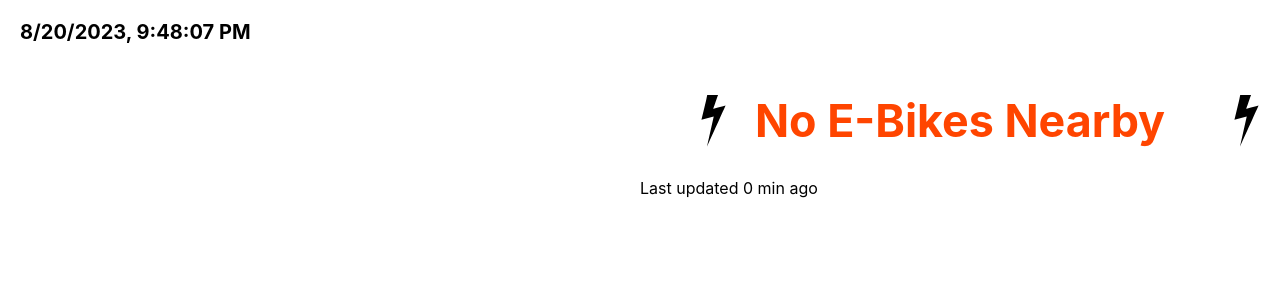
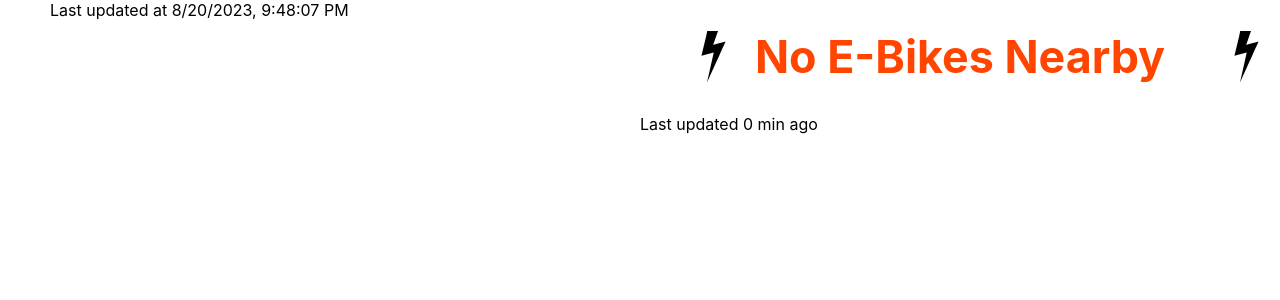
Before and after one commit to mahi29/upcoming_transit, a React (Create React App) app: page / in a window 1280 px wide. Shown: the top 300 px of the page. Built offline with nearby package versions, Linux system fonts and the light colour scheme.

Commit message:
Refactor

```diff
--- a/src/App.css
+++ b/src/App.css
@@ -14,7 +14,7 @@
   grid-template-columns: 50% 50%;
   grid-template-rows: auto;
   grid-template-areas:
-    "subwayPane busPane"
+    "subwayPane ebikePane"
     "subwayPane ebikePane";
 }
 
@@ -22,10 +22,6 @@
   grid-area: subwayPane;
 }
 
-.App-upcomingBuses {
-  grid-area: busPane;
-}
-
-.nearbyEbikes {
+.App-nearbyEbikes {
   grid-area: ebikePane;
 }
--- a/src/App.tsx
+++ b/src/App.tsx
@@ -1,102 +1,14 @@
 import React from 'react';
 import './App.css';
-import GtfsRealtimeBindings from "gtfs-realtime-bindings";
-import {JSX} from 'react/jsx-runtime';
-import {API_KEY, REFRESH_INTERVAL_MS, UNION_ST_STATION_ID, YELLOW_TRAIN_API_URL} from "./constants";
-import {getDuration } from "./helpers";
-import TrainArrival from "./TrainArrival";
 import NearbyEBikes from "./NearbyEBikes";
-
-type UpcomingTrain = { route: string, arrivalTime: number }
-type TrainsAtStation = UpcomingTrain[]
+import UpcomingTrains from "./UpcomingTrains";
 
 function App() {
-
-  const [upcomingTrains, setUpcomingTrains] = React.useState<TrainsAtStation>([])
-  const [lastUpdatedAt, setLastUpdatedAt] = React.useState(Date.now())
-
-  function parseData(feed: GtfsRealtimeBindings.transit_realtime.FeedMessage) {
-    const matchingTrains: TrainsAtStation = [];
-    feed.entity.forEach((entity) => {
-      if (!entity.tripUpdate) {
-        return;
-      }
-      if (!entity.tripUpdate.stopTimeUpdate) {
-        return;
-      }
-
-      const routeId = entity.tripUpdate.trip.routeId
-      if (!routeId) {
-        return;
-      }
-
-      entity.tripUpdate.stopTimeUpdate.forEach((stopTimeUpdate) => {
-        if (stopTimeUpdate.stopId === UNION_ST_STATION_ID) {
-          const arrival = stopTimeUpdate.arrival?.time
-          if (!arrival) {
-            return;
-          }
-          // @ts-ignore
-          matchingTrains.push({route: routeId, arrivalTime: arrival})
-        }
-      })
-    });
-
-    return matchingTrains.sort((a, b) => a.arrivalTime - b.arrivalTime)
-  }
-
-  async function getYellowTrainData(): Promise<UpcomingTrain[]> {
-    try {
-      const response = await fetch(YELLOW_TRAIN_API_URL, {
-        headers: {
-          "x-api-key": API_KEY,
-        },
-      });
-      if (!response.ok) {
-        console.log("Error fetching MTA API");
-        return []
-      }
-      const buffer = await response.arrayBuffer();
-      const feed = GtfsRealtimeBindings.transit_realtime.FeedMessage.decode(
-          new Uint8Array(buffer)
-      );
-      const parsedData = parseData(feed)
-      return Array.from(parsedData.values())
-    } catch (error) {
-      console.log(error);
-      return []
-    }
-  }
-
-  React.useEffect(() => {
-    const interval = setInterval(() => {
-      (async () => {
-        const updates = await getYellowTrainData();
-        setUpcomingTrains(updates);
-        setLastUpdatedAt(Date.now())
-      })();
-    }, REFRESH_INTERVAL_MS);
-
-    // this now gets called when the component unmounts
-    return () => {
-      clearInterval(interval)
-    };
-  });
-
-
-  const tableRows: JSX.Element[] = []
-  upcomingTrains.forEach(function (upcomingTrain) {
-    const minutesLeft = getDuration(upcomingTrain.arrivalTime * 1000)
-    tableRows.push(<div><TrainArrival subway_line={upcomingTrain.route} minutes_to_arrival={minutesLeft} /></div>)
-  })
-
-
   return (
       <div>
-        <div className={"App-updatedAt"}>{new Date(lastUpdatedAt).toLocaleString()}</div>
         <div className={"App-body"}>
           <div className={"App-upcomingTrains"}>
-            {tableRows}
+            <UpcomingTrains />
           </div>
           <div className={"App-nearbyEbikes"}>
             <NearbyEBikes/>
--- a/src/NearbyEbikes.css
+++ b/src/NearbyEbikes.css
@@ -21,6 +21,7 @@
 .NearbyEbikes-title {
     font-size: 3.5vw;
     font-weight: bold;
+    color: limegreen;
 }
 
 .NearbyEbikes-title-noBikes {
--- a/src/UpcomingBusArrivals.tsx
+++ b/src/UpcomingBusArrivals.tsx
@@ -36,8 +36,6 @@ function UpcomingBusArrivals() {
    React.useEffect(() => {
       const interval = setInterval(() => {
          (async () => {
-            // eslint-disable-next-line @typescript-eslint/no-unused-vars
-            const siriData = await fetchB63Data()
             setUpcomingArrivals([])
 
          })();
--- /dev/null
+++ b/src/UpcomingTrains.css
@@ -0,0 +1,4 @@
+.UpcomingTrains-footer {
+    padding-left: 50px;
+    padding-bottom: 50px;
+}
--- /dev/null
+++ b/src/UpcomingTrains.tsx
@@ -0,0 +1,95 @@
+import React from 'react';
+import './UpcomingTrains.css'
+import GtfsRealtimeBindings from "gtfs-realtime-bindings";
+import {API_KEY, REFRESH_INTERVAL_MS, UNION_ST_STATION_ID, YELLOW_TRAIN_API_URL} from "./constants";
+import {getDuration} from "./helpers";
+import TrainArrival from "./TrainArrival";
+type UpcomingTrain = { route: string, arrivalTime: number }
+type TrainsAtStation = UpcomingTrain[]
+function UpcomingTrains() {
+
+    const [upcomingTrains, setUpcomingTrains] = React.useState<TrainsAtStation>([])
+    const [lastUpdatedAt, setLastUpdatedAt] = React.useState(Date.now())
+
+    function parseData(feed: GtfsRealtimeBindings.transit_realtime.FeedMessage) {
+        const matchingTrains: TrainsAtStation = [];
+        feed.entity.forEach((entity) => {
+            if (!entity.tripUpdate) {
+                return;
+            }
+            if (!entity.tripUpdate.stopTimeUpdate) {
+                return;
+            }
+
+            const routeId = entity.tripUpdate.trip.routeId
+            if (!routeId) {
+                return;
+            }
+
+            entity.tripUpdate.stopTimeUpdate.forEach((stopTimeUpdate) => {
+                if (stopTimeUpdate.stopId === UNION_ST_STATION_ID) {
+                    const arrival = stopTimeUpdate.arrival?.time
+                    if (!arrival) {
+                        return;
+                    }
+                    // @ts-ignore
+                    matchingTrains.push({route: routeId, arrivalTime: arrival})
+                }
+            })
+        });
+
+        return matchingTrains.sort((a, b) => a.arrivalTime - b.arrivalTime)
+    }
+
+    async function getYellowTrainData(): Promise<UpcomingTrain[]> {
+        try {
+            const response = await fetch(YELLOW_TRAIN_API_URL, {
+                headers: {
+                    "x-api-key": API_KEY,
+                },
+            });
+            if (!response.ok) {
+                console.log("Error fetching MTA API");
+                return []
+            }
+            const buffer = await response.arrayBuffer();
+            const feed = GtfsRealtimeBindings.transit_realtime.FeedMessage.decode(
+                new Uint8Array(buffer)
+            );
+            const parsedData = parseData(feed)
+            return Array.from(parsedData.values())
+        } catch (error) {
+            console.log(error);
+            return []
+        }
+    }
+
+    React.useEffect(() => {
+        const interval = setInterval(() => {
+            (async () => {
+                const updates = await getYellowTrainData();
+                setUpcomingTrains(updates);
+                setLastUpdatedAt(Date.now())
+            })();
+        }, REFRESH_INTERVAL_MS);
+
+        // this now gets called when the component unmounts
+        return () => {
+            clearInterval(interval)
+        };
+    });
+
+    return (
+        <div>
+            {
+                upcomingTrains.map(function (upcomingTrain) {
+                    const minutesLeft = getDuration(upcomingTrain.arrivalTime * 1000)
+                    return <div><TrainArrival subway_line={upcomingTrain.route} minutes_to_arrival={minutesLeft} /></div>
+                })
+            }
+            <div className={"UpcomingTrains-footer"}>{`Last updated at ${new Date(lastUpdatedAt).toLocaleString()}`}</div>
+        </div>
+    )
+}
+
+export default UpcomingTrains
```
